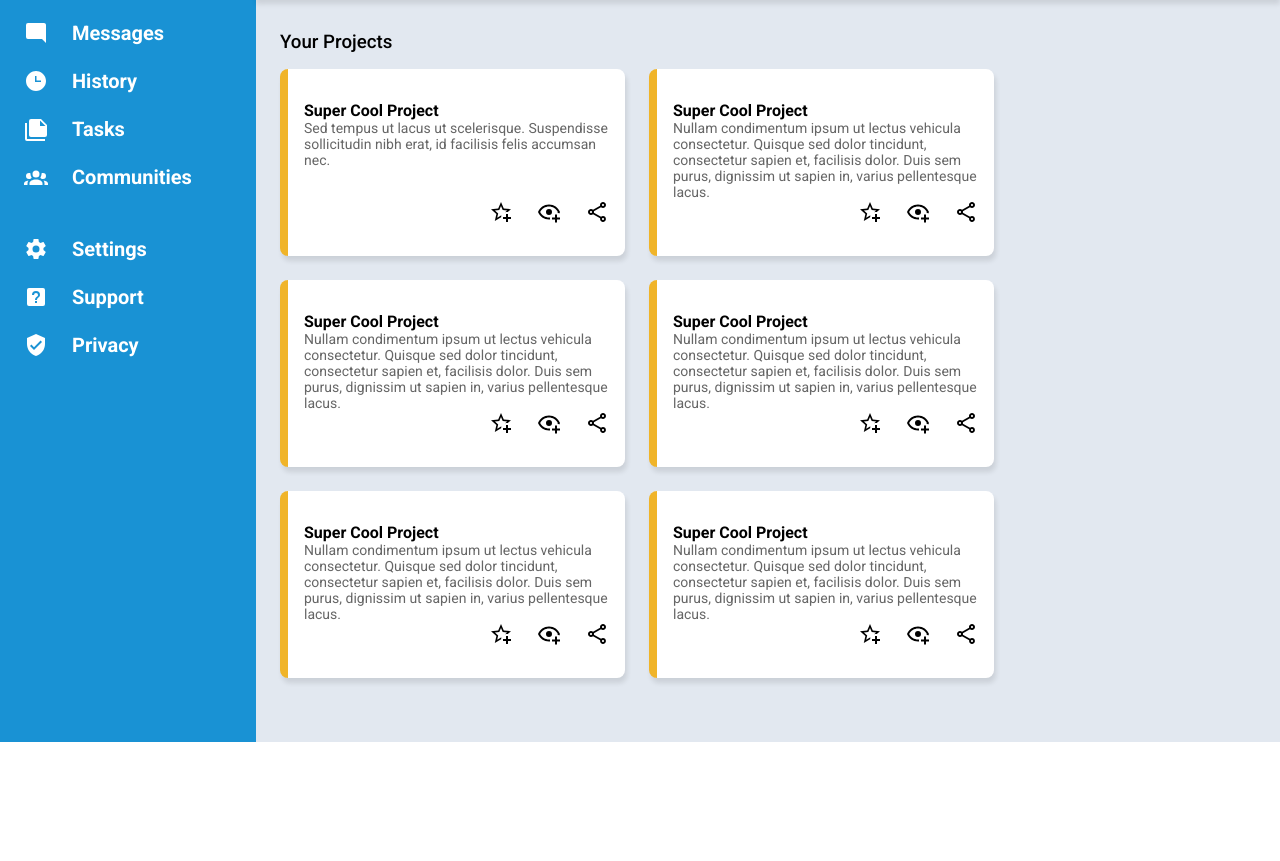
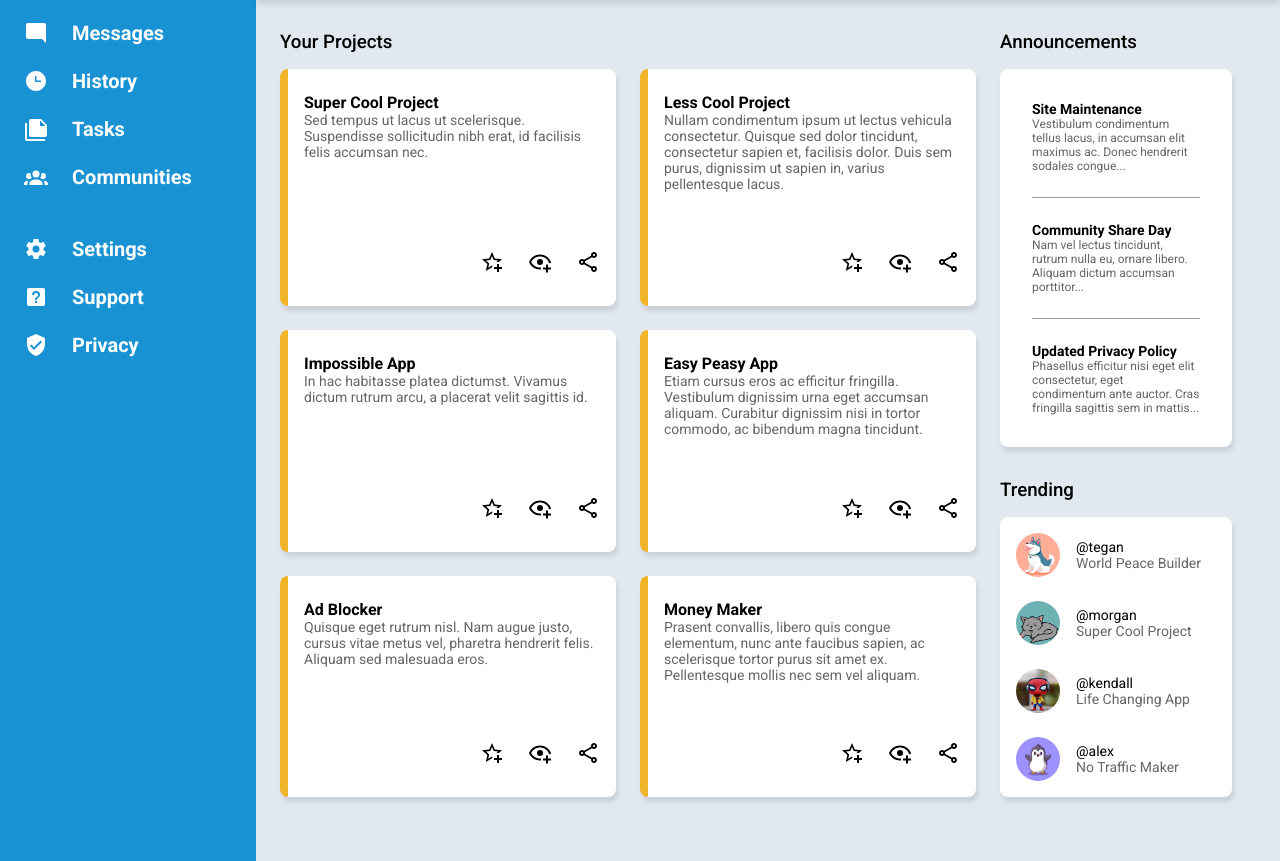
Before and after one commit to kevnhech/admin-dashboard, a plain HTML site: page index.html in a window 1280 px wide. Shown: the part 183-1044 px from the top of the page. Before the commit the page ends 925 px from the top, so only its background shows below. Drawn offline with Linux system fonts and the light colour scheme.

Commit message:
Add a trending section with users

```diff
--- a/index.html
+++ b/index.html
@@ -106,7 +106,7 @@
           </div>
           <div class="card">
             <div>
-              <h3>Super Cool Project</h3>
+              <h3>Less Cool Project</h3>
               <p>Nullam condimentum ipsum ut lectus vehicula consectetur. Quisque sed dolor tincidunt, consectetur sapien et, facilisis dolor. Duis sem purus, dignissim ut sapien in, varius pellentesque lacus.</p>
             </div>
             <div class="icons">
@@ -117,8 +117,8 @@
           </div>
           <div class="card">
             <div>
-              <h3>Super Cool Project</h3>
-              <p>Nullam condimentum ipsum ut lectus vehicula consectetur. Quisque sed dolor tincidunt, consectetur sapien et, facilisis dolor. Duis sem purus, dignissim ut sapien in, varius pellentesque lacus.</p>
+              <h3>Impossible App</h3>
+              <p>In hac habitasse platea dictumst. Vivamus dictum rutrum arcu, a placerat velit sagittis id.</p>
             </div>
             <div class="icons">
               <img src="icons/star-plus-outline.svg">
@@ -128,8 +128,8 @@
           </div>
           <div class="card">
             <div>
-              <h3>Super Cool Project</h3>
-              <p>Nullam condimentum ipsum ut lectus vehicula consectetur. Quisque sed dolor tincidunt, consectetur sapien et, facilisis dolor. Duis sem purus, dignissim ut sapien in, varius pellentesque lacus.</p>
+              <h3>Easy Peasy App</h3>
+              <p>Etiam cursus eros ac efficitur fringilla. Vestibulum dignissim urna eget accumsan aliquam. Curabitur dignissim nisi in tortor commodo, ac bibendum magna tincidunt.</p>
             </div>
             <div class="icons">
               <img src="icons/star-plus-outline.svg">
@@ -139,8 +139,8 @@
           </div>
           <div class="card">
             <div>
-              <h3>Super Cool Project</h3>
-              <p>Nullam condimentum ipsum ut lectus vehicula consectetur. Quisque sed dolor tincidunt, consectetur sapien et, facilisis dolor. Duis sem purus, dignissim ut sapien in, varius pellentesque lacus.</p>
+              <h3>Ad Blocker</h3>
+              <p>Quisque eget rutrum nisl. Nam augue justo, cursus vitae metus vel, pharetra hendrerit felis. Aliquam sed malesuada eros.</p>
             </div>
             <div class="icons">
               <img src="icons/star-plus-outline.svg">
@@ -150,8 +150,8 @@
           </div>
           <div class="card">
             <div>
-              <h3>Super Cool Project</h3>
-              <p>Nullam condimentum ipsum ut lectus vehicula consectetur. Quisque sed dolor tincidunt, consectetur sapien et, facilisis dolor. Duis sem purus, dignissim ut sapien in, varius pellentesque lacus.</p>
+              <h3>Money Maker</h3>
+              <p>Prasent convallis, libero quis congue elementum, nunc ante faucibus sapien, ac scelerisque tortor purus sit amet ex. Pellentesque mollis nec sem vel aliquam.</p>
             </div>
             <div class="icons">
               <img src="icons/star-plus-outline.svg">
@@ -161,6 +161,60 @@
           </div>
         </div>
       </div>
+      <div class="two-col">
+        <div class="announcements">
+          <h3>Announcements</h3>
+          <div class="card">
+            <div class="text">
+              <h4>Site Maintenance</h4>
+              <p>Vestibulum condimentum tellus lacus, in accumsan elit maximus ac. Donec hendrerit sodales congue...</p>
+            </div>
+            <hr>
+            <div class="text">
+              <h4>Community Share Day</h4>
+              <p>Nam vel lectus tincidunt, rutrum nulla eu, ornare libero. Aliquam dictum accumsan porttitor...</p>
+            </div>
+            <hr>
+            <div class="text">
+              <h4>Updated Privacy Policy</h4>
+              <p>Phasellus efficitur nisi eget elit consectetur, eget condimentum ante auctor. Cras fringilla sagittis sem in mattis...</p>
+            </div>
+          </div>
+        </div>
+        <div class="trending">
+          <h3>Trending</h3>
+          <div class="card">
+            <div class="user-info">
+              <img src="images/dog.jpg">
+              <div class="text">
+                <p class="username">@tegan</p>
+                <p class="info">World Peace Builder</p>
+              </div>
+            </div>
+            <div class="user-info">
+              <img src="images/kurt.png">
+              <div class="text">
+                <p class="username">@morgan</p>
+                <p class="info">Super Cool Project</p>
+              </div>
+            </div>
+            <div class="user-info">
+              <img src="images/hero.jpg">
+              <div class="text">
+                <p class="username">@kendall</p>
+                <p class="info">Life Changing App</p>
+              </div>
+            </div>
+            <div class="user-info">
+              <img src="images/penguin.jpg">
+              <div class="text">
+                <p class="username">@alex</p>
+                <p class="info">No Traffic Maker</p>
+              </div>
+            </div>
+          </div>
+        </div>
+      </div>
     </div>
   </div>
 </body>
--- a/styles.css
+++ b/styles.css
@@ -14,12 +14,20 @@ body {
 h1,
 h2,
 h3,
+h4,
 p {
   margin: 0;
 }
 
 img {
   cursor: pointer;
+}
+
+hr {
+  border: none;
+  height: 1px;
+  background-color: #999;
+  margin: 0;
 }
 
 .container {
@@ -140,14 +148,14 @@ img {
   border-radius: 100%;
 }
 
-.user-info {
+.header .user-info {
   display: grid;
   grid-template-columns: 66px 1fr;
   align-items: center;
   gap: 16px;
 }
 
-.user-info img {
+.header .user-info img {
   width: 66px;
   height: 66px;
   border-radius: 100%;
@@ -189,6 +197,7 @@ img {
   display: grid;
   grid-template-columns: 3fr 1fr;
   padding: 32px 48px 64px 24px;
+  gap: 24px;
 }
 
 .projects {
@@ -197,7 +206,9 @@ img {
   gap: 16px;
 }
 
-.projects > h3 {
+.projects > h3,
+.announcements > h3,
+.trending > h3 {
   font-weight: 500;
 }
 
@@ -207,33 +218,97 @@ img {
   gap: 24px;
 }
 
-.card {
+.projects .card {
   background-color: #fff;
   border-radius: 8px;
   box-shadow: 2px 5px 5px 0px rgba(0, 0, 0, 0.1);
-  padding: 32px 16px;
+  padding: 24px 16px 32px 16px;
   border-left: 8px solid var(--secondary-color);
   display: grid;
   grid-template-rows: 1fr auto;
 }
 
-.card h3 {
+.projects .card h3 {
   font-size: 16px;
 }
 
-.card p {
+.projects .card p {
   font-size: 14px;
   color: #666;
 }
 
-.card img {
+.projects .card img {
   width: 24px;
   height: 24px;
 }
 
-.card .icons {
+.projects .card .icons {
   display: grid;
   grid-template-columns: repeat(3, 24px);
   justify-content: end;
   gap: 24px;
 }
+
+.two-col {
+  display: grid;
+  gap: 32px;
+}
+
+.announcements {
+  display: grid;
+  gap: 16px;
+}
+
+.announcements .card {
+  padding: 32px;
+  background-color: #fff;
+  box-shadow: 2px 5px 5px 0px rgba(0, 0, 0, 0.1);
+  border-radius: 8px;
+  display: grid;
+  gap: 24px;
+}
+
+.announcements .card h4 {
+  font-size: 14px;
+}
+
+.announcements .card p {
+  font-size: 12px;
+  color: #666;
+}
+
+.trending {
+  display: grid;
+  gap: 16px;
+}
+
+.trending .card {
+  background-color: #fff;
+  border-radius: 8px;
+  box-shadow: 2px 5px 5px 0px rgba(0, 0, 0, 0.1);
+  padding: 16px;
+  display: grid;
+  gap: 24px;
+}
+
+.trending img {
+  width: 44px;
+  height: 44px;
+  border-radius: 100%;
+}
+
+.trending .user-info {
+  display: grid;
+  grid-template-columns: 44px 1fr;
+  gap: 16px;
+  align-items: center;
+}
+
+.username,
+.info {
+  font-size: 14px;
+}
+
+.info {
+  color: #666;
+}
```
Also changed, not shown: images/dog.jpg (added), images/hero.jpg (added), images/penguin.jpg (added).
